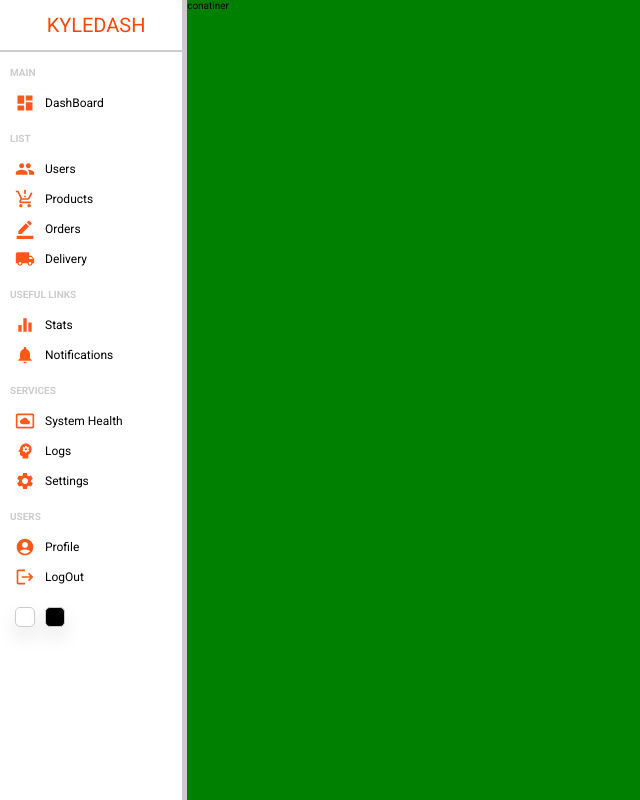
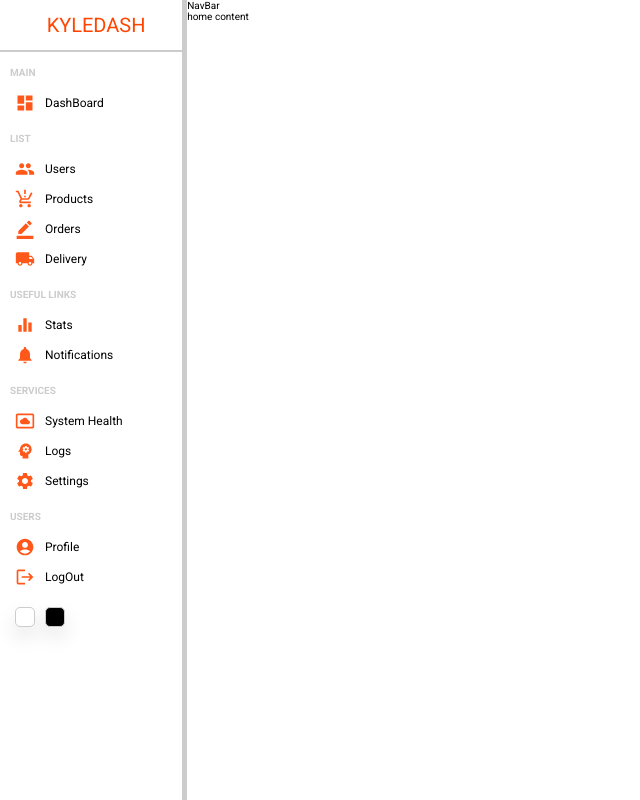
Before and after one commit to MwauStephen/DashBoard, a React (Create React App) app: page / in a window 1280 px wide. Shown: the whole page, without its empty margins (0-640 px from the left). Built offline with nearby package versions, Linux system fonts and the light colour scheme.

Commit message:
added the nav bar component to the home component

```diff
--- a/src/Pages/HomePage/Home.js
+++ b/src/Pages/HomePage/Home.js
@@ -1,4 +1,5 @@
 import React from "react";
+import NavBar from "../../Components/navBar/NavBar";
 import SideBar from "../../Components/sideBar/SideBar";
 import styles from "./Home.module.css";
 
@@ -6,7 +7,10 @@ const Home = () => {
   return (
     <div className={styles.home}>
       <SideBar />
-      <div className={styles["home-container"]}>conatiner</div>
+      <div className={styles["home-container"]}>
+        <NavBar />
+        home content
+      </div>
     </div>
   );
 };
--- a/src/Pages/HomePage/Home.module.css
+++ b/src/Pages/HomePage/Home.module.css
@@ -4,6 +4,6 @@
 }
 
 .home-container {
-  background-color: green;
+  /* background-color: green; */
   flex: 6;
 }
```
